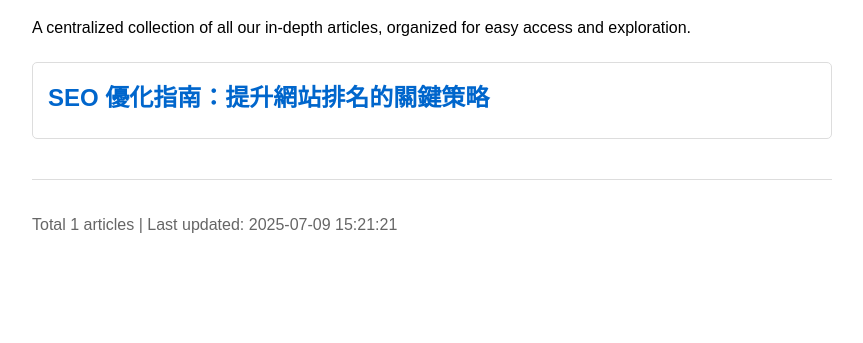
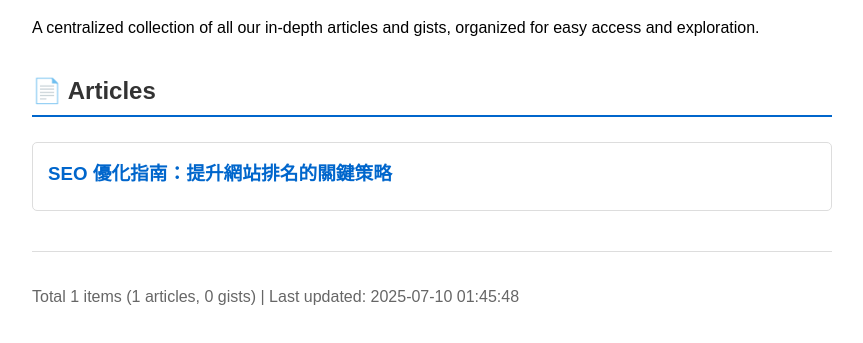
Before and after one commit to azureshin/azureshin.github.io, a plain HTML site: page index.html in a window 1280 px wide. Shown: the part 81-424 px from the top of the page, without its empty margins (208-1071 px from the left). Drawn offline with Linux system fonts and the light colour scheme.

Commit message:
自動更新 Index.html - 文章目錄（包含Gist）

```diff
--- a/index.html
+++ b/index.html
@@ -2,30 +2,38 @@
 <html>
 <head>
     <meta charset="utf-8">
+    <meta name="viewport" content="width=device-width, initial-scale=1">
     <title>Articles Hub - azureshin.github.io</title>
     <link rel="canonical" href="https://azureshin.github.io">
-    <meta name="description" content="A centralized collection of all our in-depth articles, organized for easy access and exploration.">
+    <meta name="description" content="A centralized collection of all our in-depth articles and gists, organized for easy access and exploration.">
     <style>
         body { font-family: Arial, sans-serif; max-width: 800px; margin: 0 auto; padding: 20px; }
+        .section { margin: 40px 0; }
+        .section h2 { color: #333; border-bottom: 2px solid #0066cc; padding-bottom: 10px; }
         .article-item { margin: 25px 0; padding: 15px; border: 1px solid #ddd; border-radius: 5px; }
-        .article-item h2 { margin: 0 0 10px 0; }
-        .article-item h2 a { text-decoration: none; color: #0066cc; }
-        .article-item h2 a:hover { text-decoration: underline; }
+        .article-item h3 { margin: 0 0 10px 0; }
+        .article-item h3 a { text-decoration: none; color: #0066cc; }
+        .article-item h3 a:hover { text-decoration: underline; }
+        .gist-item { margin: 25px 0; padding: 15px; border: 1px solid #e1c5fe; border-radius: 5px; background: #faf9ff; }
+        .gist-item h3 { margin: 0 0 10px 0; }
+        .gist-item h3 a { text-decoration: none; color: #6f42c1; }
+        .gist-item h3 a:hover { text-decoration: underline; }
+        .gist-meta { font-size: 0.9em; color: #666; }
         .footer { margin-top: 40px; padding-top: 20px; border-top: 1px solid #ddd; color: #666; }
     </style>
 </head>
 <body>
     <h1>Articles Hub - azureshin.github.io</h1>
-    <p>A centralized collection of all our in-depth articles, organized for easy access and exploration.</p>
-
-    <div class="articles-container">
+    <p>A centralized collection of all our in-depth articles and gists, organized for easy access and exploration.</p>
+    <div class="section">
+        <h2>📄 Articles</h2>
         <div class="article-item">
-            <h2><a href="slug.html">SEO 優化指南：提升網站排名的關鍵策略</a></h2>
+            <h3><a href="seo-guide-strategies-to-improve-ranking.html">SEO 優化指南：提升網站排名的關鍵策略</a></h3>
         </div>
     </div>
 
     <div class="footer">
-        <p>Total 1 articles | Last updated: 2025-07-09 15:21:21</p>
+        <p>Total 1 items (1 articles, 0 gists) | Last updated: 2025-07-10 01:45:48</p>
     </div>
 </body>
 </html>
```
